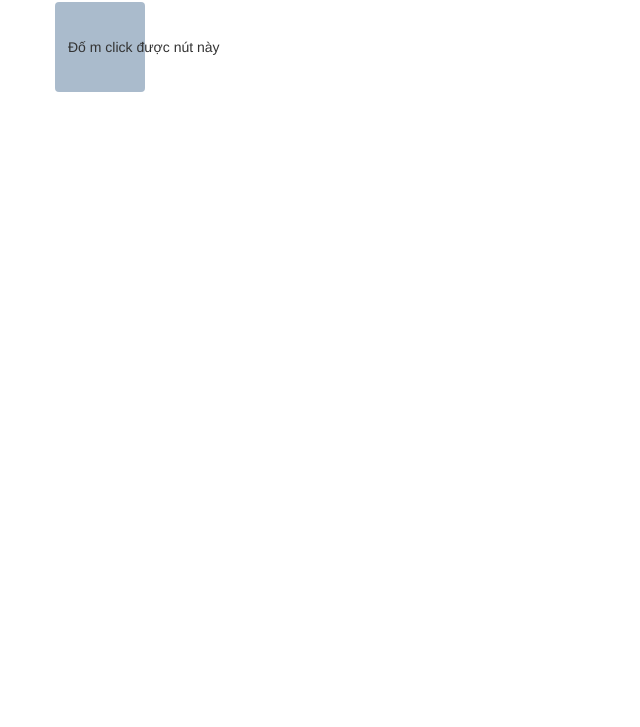
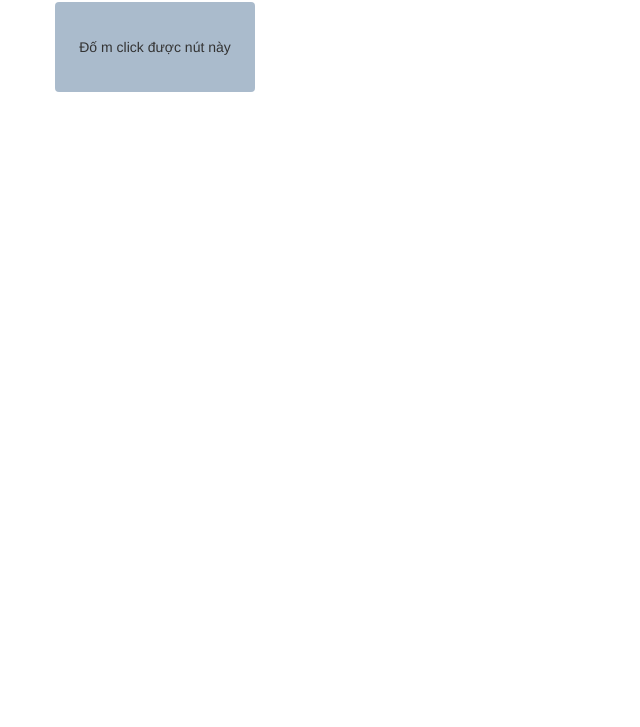
Before and after one commit to GitHubCodeForLife/GitHubCodeForLife.github.io, a plain HTML site: page index.html in a window 1280 px wide. Shown: the part 73-800 px from the top of the page, without its empty margins (0-640 px from the left). Drawn offline with nearby package versions, Linux system fonts and the light colour scheme.

Commit message:
Update index.html

```diff
--- a/index.html
+++ b/index.html
@@ -19,7 +19,7 @@
             position: absolute;
             background-color: #abc;
             left: 50px;
-            width: 90px;
+            width: 200px;
             height: 90px;
             margin: 5px;
         }
```
